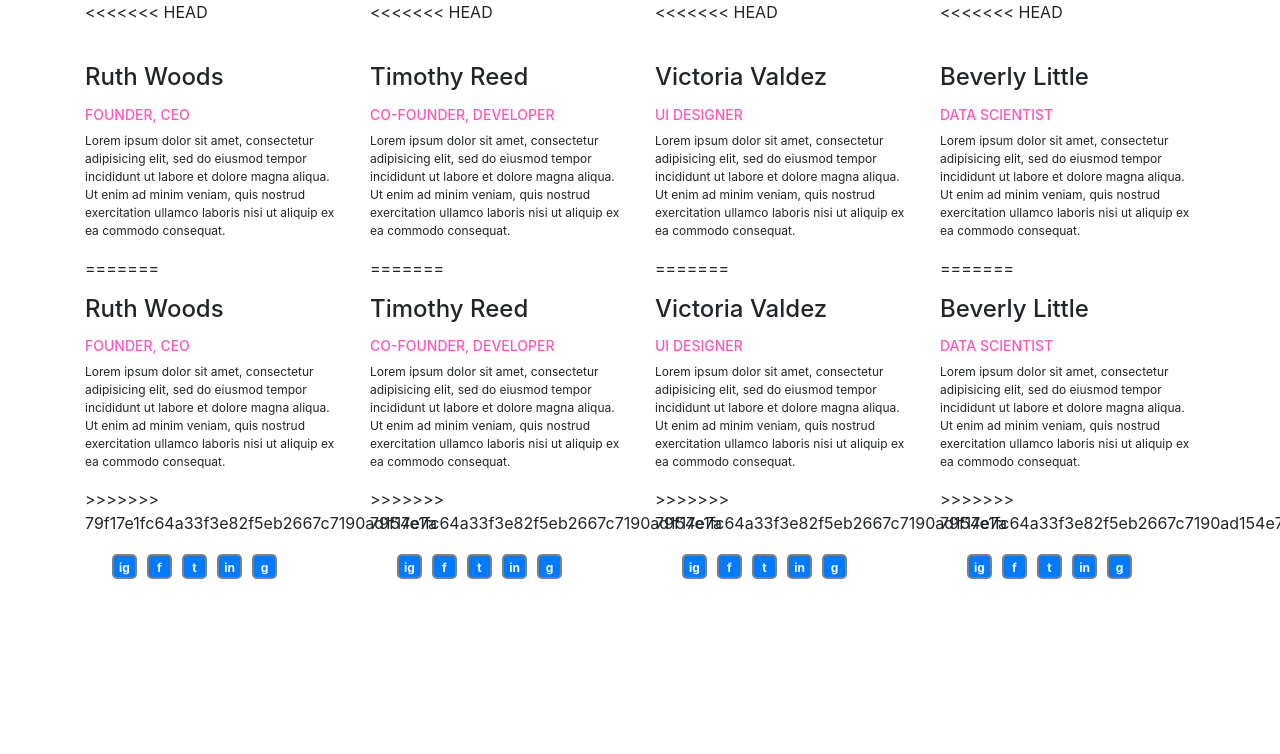
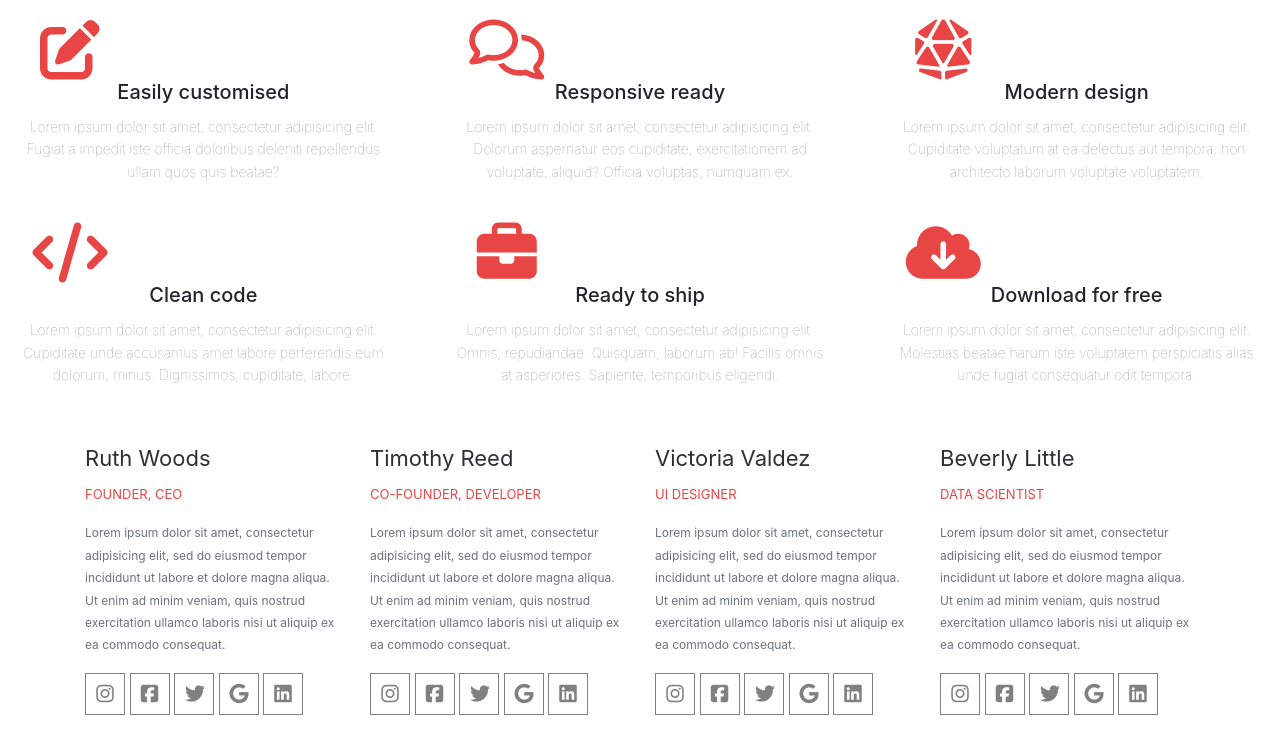
Before and after one commit to Abdulbosit-AiM/activebox-practice, a plain HTML site: page ActiveBox.html in a window 1280 px wide. Drawn offline with nearby package versions, Linux system fonts and the light colour scheme.

Commit message:
add temp changes

```diff
--- a/ActiveBox.html
+++ b/ActiveBox.html
@@ -10,17 +10,81 @@
     href="https://stackpath.bootstrapcdn.com/bootstrap/4.2.1/css/bootstrap.min.css"
     integrity="sha384-GJzZqFGwb1QTTN6wy59ffF1BuGJpLSa9DkKMp0DgiMDm4iYMj70gZWKYbI706tWS"
     crossorigin="anonymous">
-  <link rel="stylesheet"
-      href="btstyle.css">
-<style media="screen">
+  <link rel="stylesheet" href="btstyle.css">
+  <link rel="stylesheet" href="https://cdnjs.cloudflare.com/ajax/libs/font-awesome/4.7.0/css/font-awesome.min.css">
+  <script src="https://kit.fontawesome.com/f206fb5119.js" crossorigin="anonymous"></script>
+  <style media="screen">
 
   </style>
 </head>
 <body>
+<!-- Cards -->
+  <div class="row justify-content-center">
+    <div class="col-12 col-sm-6 col-md-4 col-lg-4 col-xl-4">
+      <div class="card border-0">
+        <div class="card-body">
+          <i class="fas fa-edit"></i>
+          <h5 class="card-title text-center">Easily customised</h5>
+          <p class="card-text text-center">Lorem ipsum dolor sit amet, consectetur adipisicing elit. Fugiat a impedit iste officia doloribus deleniti repellendus ullam quos quis beatae?</p>
+        </div>
+      </div>
+    </div>
+
+    <div class="col-12 col-sm-6 col-md-4 col-lg-4 col-xl-4">
+      <div class="card border-0">
+        <div class="card-body">
+          <i class="far fa-comments"></i>
+          <h5 class="card-title text-center">Responsive ready</h5>
+          <p class="card-text text-center">Lorem ipsum dolor sit amet, consectetur adipisicing elit. Dolorum aspernatur eos cupiditate, exercitationem ad voluptate, aliquid? Officia voluptas, numquam ex.</p>
+        </div>
+      </div>
+    </div>
+
+    <div class="col-12 col-sm-6 col-md-4 col-lg-4 col-xl-4">
+      <div class="card border-0">
+        <div class="card-body">
+          <i class="fas fa-dice-d20"></i>
+          <h5 class="card-title text-center">Modern design</h5>
+          <p class="card-text text-center">Lorem ipsum dolor sit amet, consectetur adipisicing elit. Cupiditate voluptatum at ea delectus aut tempora, non architecto laborum voluptate voluptatem.</p>
+        </div>
+      </div>
+    </div>
+
+    <div class="col-12 col-sm-6 col-md-4 col-lg-4 col-xl-4">
+      <div class="card border-0">
+        <div class="card-body">
+          <i class="fas fa-code"></i>
+          <h5 class="card-title text-center">Clean code</h5>
+          <p class="card-text text-center">Lorem ipsum dolor sit amet, consectetur adipisicing elit. Cupiditate unde accusamus amet labore perferendis eum dolorum, minus. Dignissimos, cupiditate, labore.</p>
+        </div>
+      </div>
+    </div>
+
+    <div class="col-12 col-sm-6 col-md-4 col-lg-4 col-xl-4">
+      <div class="card border-0">
+        <div class="card-body">
+          <i class="fas fa-briefcase"></i>
+          <h5 class="card-title text-center">Ready to ship</h5>
+          <p class="card-text text-center">Lorem ipsum dolor sit amet, consectetur adipisicing elit. Omnis, repudiandae. Quisquam, laborum ab! Facilis omnis at asperiores. Sapiente, temporibus eligendi.</p>
+        </div>
+      </div>
+    </div>
+
+    <div class="col-12 col-sm-6 col-md-4 col-lg-4 col-xl-4">
+      <div class="card border-0">
+        <div class="card-body">
+          <i class="fas fa-cloud-download-alt"></i>
+          <h5 class="card-title text-center">Download for free</h5>
+          <p class="card-text text-center">Lorem ipsum dolor sit amet, consectetur adipisicing elit. Molestias beatae harum iste voluptatem perspiciatis alias unde fugiat consequatur odit tempora.</p>
+        </div>
+      </div>
+    </div>
+  </div>
+<!--Team members  -->
   <div class="container">
     <div class="row justify-content-center">
       <div class="col-12 col-sm-12 col-md-6 col-lg-6 col-xl-3 ">
-<<<<<<< HEAD
+
         <div class="team1">
           <img class="picture" src="/home/aim/Documents/project_images/team-1.jpg" alt="">
           <h4 class="text">Ruth Woods</h4>
@@ -30,25 +94,17 @@
             quis nostrud exercitation ullamco laboris nisi ut aliquip ex ea commodo consequat.
           </p>
         </div>
-=======
-        <img class="picture" src="/home/aim/Documents/project_images/team-1.jpg" alt="">
-        <h4 class="text">Ruth Woods</h4>
-        <h5 class="rank">FOUNDER, CEO</h5>
-        <p class="description">Lorem ipsum dolor sit amet, consectetur adipisicing elit, sed do eiusmod
-          tempor incididunt ut labore et dolore magna aliqua. Ut enim ad minim veniam,
-          quis nostrud exercitation ullamco laboris nisi ut aliquip ex ea commodo consequat.
-        </p>
->>>>>>> 79f17e1fc64a33f3e82f5eb2667c7190ad154e7a
+
         <div class="link-group">
-          <div class="iglink"><a href="https://www.instagram.com">ig</a></div>
-          <div class="fblink"><a href="https://www.facebook.com">f</a></div>
-          <div class="twlink"><a href="https://www.twitter.com">t</a></div>
-          <div class="inlink"><a href="https://www.linkedin.com">in</a></div>
-          <div class="golink"><a href="https://mail.google.com">g</a></div>
+          <a href="https://www.instagram.com" class="fab fa-instagram"></a>
+          <a href="https://www.facebook.com" class="fab fa-facebook-square"></a>
+          <a href="https://www.twitter.com" class="fab fa-twitter"></a>
+          <a href="https://mail.google.com" class="fab fa-google"></a>
+          <a href="https://www.linkedin.com" class="fab fa-linkedin"></a>
         </div>
       </div>
       <div class="col-12 col-sm-12 col-md-6 col-lg-6 col-xl-3 ">
-<<<<<<< HEAD
+
         <div class="team2">
           <img class="picture" src="/home/aim/Documents/project_images/team-2.jpg" alt="">
           <h4 class="text">Timothy Reed</h4>
@@ -58,25 +114,16 @@
             quis nostrud exercitation ullamco laboris nisi ut aliquip ex ea commodo consequat.
           </p>
       </div>
-=======
-        <img class="picture" src="/home/aim/Documents/project_images/team-2.jpg" alt="">
-        <h4 class="text">Timothy Reed</h4>
-        <h5 class="rank">CO-FOUNDER, DEVELOPER</h5>
-        <p class="description">Lorem ipsum dolor sit amet, consectetur adipisicing elit, sed do eiusmod
-          tempor incididunt ut labore et dolore magna aliqua. Ut enim ad minim veniam,
-          quis nostrud exercitation ullamco laboris nisi ut aliquip ex ea commodo consequat.
-        </p>
->>>>>>> 79f17e1fc64a33f3e82f5eb2667c7190ad154e7a
-        <div class="link-group">
-          <div class="iglink"><a href="https://www.instagram.com">ig</a></div>
-          <div class="fblink"><a href="https://www.facebook.com">f</a></div>
-          <div class="twlink"><a href="https://www.twitter.com">t</a></div>
-          <div class="inlink"><a href="https://www.linkedin.com">in</a></div>
-          <div class="golink"><a href="https://mail.google.com">g</a></div>
-        </div>
+      <div class="link-group">
+        <a href="https://www.instagram.com" class="fab fa-instagram"></a>
+        <a href="https://www.facebook.com" class="fab fa-facebook-square"></a>
+        <a href="https://www.twitter.com" class="fab fa-twitter"></a>
+        <a href="https://mail.google.com" class="fab fa-google"></a>
+        <a href="https://www.linkedin.com" class="fab fa-linkedin"></a>
+      </div>
       </div>
       <div class="col-12 col-sm-12 col-md-6 col-lg-6 col-xl-3 ">
-<<<<<<< HEAD
+
         <div class="team3">
           <img class="picture" src="/home/aim/Documents/project_images/team-3.jpg" alt="">
           <h4 class="text">Victoria Valdez</h4>
@@ -86,25 +133,16 @@
             quis nostrud exercitation ullamco laboris nisi ut aliquip ex ea commodo consequat.
           </p>
         </div>
-=======
-        <img class="picture" src="/home/aim/Documents/project_images/team-3.jpg" alt="">
-        <h4 class="text">Victoria Valdez</h4>
-        <h5 class="rank">UI DESIGNER</h5>
-        <p class="description">Lorem ipsum dolor sit amet, consectetur adipisicing elit, sed do eiusmod
-          tempor incididunt ut labore et dolore magna aliqua. Ut enim ad minim veniam,
-          quis nostrud exercitation ullamco laboris nisi ut aliquip ex ea commodo consequat.
-        </p>
->>>>>>> 79f17e1fc64a33f3e82f5eb2667c7190ad154e7a
         <div class="link-group">
-          <div class="iglink"><a href="https://www.instagram.com">ig</a></div>
-          <div class="fblink"><a href="https://www.facebook.com">f</a></div>
-          <div class="twlink"><a href="https://www.twitter.com">t</a></div>
-          <div class="inlink"><a href="https://www.linkedin.com">in</a></div>
-          <div class="golink"><a href="https://mail.google.com">g</a></div>
+          <a href="https://www.instagram.com" class="fab fa-instagram"></a>
+          <a href="https://www.facebook.com" class="fab fa-facebook-square"></a>
+          <a href="https://www.twitter.com" class="fab fa-twitter"></a>
+          <a href="https://mail.google.com" class="fab fa-google"></a>
+          <a href="https://www.linkedin.com" class="fab fa-linkedin"></a>
         </div>
       </div>
       <div class="col-12 col-sm-12 col-md-6 col-lg-6 col-xl-3 ">
-<<<<<<< HEAD
+
         <div class="team4">
           <img class="picture" src="/home/aim/Documents/project_images/team-4.jpg" alt="">
           <h4 class="text">Beverly Little</h4>
@@ -114,25 +152,33 @@
             quis nostrud exercitation ullamco laboris nisi ut aliquip ex ea commodo consequat.
           </p>
       </div>
-=======
-        <img class="picture" src="/home/aim/Documents/project_images/team-4.jpg" alt="">
-        <h4 class="text">Beverly Little</h4>
-        <h5 class="rank">DATA SCIENTIST</h5>
-        <p class="description">Lorem ipsum dolor sit amet, consectetur adipisicing elit, sed do eiusmod
-          tempor incididunt ut labore et dolore magna aliqua. Ut enim ad minim veniam,
-          quis nostrud exercitation ullamco laboris nisi ut aliquip ex ea commodo consequat.
-        </p>
->>>>>>> 79f17e1fc64a33f3e82f5eb2667c7190ad154e7a
-        <div class="link-group">
-          <div class="iglink"><a href="https://www.instagram.com">ig</a></div>
-          <div class="fblink"><a href="https://www.facebook.com">f</a></div>
-          <div class="twlink"><a href="https://www.twitter.com">t</a></div>
-          <div class="inlink"><a href="https://www.linkedin.com">in</a></div>
-          <div class="golink"><a href="https://mail.google.com">g</a></div>
-        </div>
+      <div class="link-group">
+        <a href="https://www.instagram.com" class="fab fa-instagram"></a>
+        <a href="https://www.facebook.com" class="fab fa-facebook-square"></a>
+        <a href="https://www.twitter.com" class="fab fa-twitter"></a>
+        <a href="https://mail.google.com" class="fab fa-google"></a>
+        <a href="https://www.linkedin.com" class="fab fa-linkedin"></a>
+      </div>
       </div>
     </div>
   </div>
+
+
+
+
+
+
+
+
+
+
+
+
+
+
+
+  <script src="https://code.jquery.com/jquery-3.4.1.slim.min.js" integrity="sha384-J6qa4849blE2+poT4WnyKhv5vZF5SrPo0iEjwBvKU7imGFAV0wwj1yYfoRSJoZ+n" crossorigin="anonymous"></script>
+  <script src="https://cdn.jsdelivr.net/npm/popper.js@1.16.0/dist/umd/popper.min.js" integrity="sha384-Q6E9RHvbIyZFJoft+2mJbHaEWldlvI9IOYy5n3zV9zzTtmI3UksdQRVvoxMfooAo" crossorigin="anonymous"></script>
+  <script src="https://stackpath.bootstrapcdn.com/bootstrap/4.4.1/js/bootstrap.min.js" integrity="sha384-wfSDF2E50Y2D1uUdj0O3uMBJnjuUD4Ih7YwaYd1iqfktj0Uod8GCExl3Og8ifwB6" crossorigin="anonymous"></script>
 </body>
-
 </html>
--- a/btstyle.css
+++ b/btstyle.css
@@ -1,6 +1,22 @@
-h5 {
+.body {
+  font-family: "Raleway", sans-serif;
+  font-weight: 400;
+}
+h4, .text {
+  font-size: 22px;
+  color: #2d3033;
+  font-weight: 400;
+}
+p {
   font-size: 14px;
-  color: #ff55bb;
+  line-height: 22.4px;
+  color: #6c7279;
+}
+.rank {
+  font-size: 13px;
+  font-weight: 400;
+  margin-bottom: 20px;
+  color: #e84545;
 }
 .text {
   margin-top: 15px;
@@ -8,10 +24,6 @@ h5 {
 }
 .member {
   margin: 10px
-}
-.rank {
-  font-size: 14px;
-  color: #ff55bb;
 }
 .picture .text .rank {
   padding: 5px;
@@ -21,77 +33,69 @@ h5 {
   font-size: 12px;
   position: relative;
 }
-.link-group {
-  position: absolute;
-  border: none;
+.fab {
+  padding: 10px;
+  font-size: 20px;
+  width: 40px;
+  border: 1px solid grey;
+  text-align: center;
+  text-decoration: none;
+  background: white;
+  color: grey;
+}
+.fa-instagram:hover {
+  background: #125688;
   color: white;
-  padding: 10px 20px;
-  text-align: center;
-  display: flex;
-  font-size: 14px;
-  margin: 4px 2px;
-  cursor: pointer;
+  text-decoration: none;
 }
-.iglink {
-  background-color: #007bff;
-  width: 25px;
-  border: 2px solid grey;
-  border-radius: 5px;
-  margin: 5px;
-  cursor: pointer;
+.fa-facebook-square:hover {
+  background: #3B5998;
+  color: white;
+  text-decoration: none;
 }
-.fblink {
-  background-color: #007bff;
-  width: 25px;
-  border: 2px solid grey;
-  border-radius: 5px;
-  margin: 5px;
-  cursor: pointer;
+
+.fa-twitter:hover {
+  background: #55ACEE;
+  color: white;
+  text-decoration: none;
 }
-.twlink {
-  background-color: #007bff;
-  width: 25px;
-  border: 2px solid grey;
-  border-radius: 5px;
-  margin: 5px;
-  cursor: pointer;
+
+.fa-google:hover {
+  background: #dd4b39;
+  color: white;
+  text-decoration: none;
 }
-.inlink {
-  background-color: #007bff;
-  width: 25px;
-  border: 2px solid grey;
-  border-radius: 5px;
-  margin: 5px;
-  cursor: pointer;
+
+.fa-linkedin:hover {
+  background: #007bb5;
+  color: white;
+  text-decoration: none;
 }
-.golink {
-  background-color: #007bff;
-  width: 25px;
-  border: 2px solid grey;
-  border-radius: 5px;
-  margin: 5px;
-  cursor: pointer;
+.card-text {
+  font-weight: lighter;
+  opacity: 0.8;
 }
-a {
-  color: #fff;
-  font-size: 12px;
-  text-align: center;
-  margin: 5px;
-  text-decoration: none;
-  font-weight: bold;
+.fas, .far, .fa-edit, .fa-comments, .fa-dice-d20,
+.fa-code, .fa-briefcase, .fa-cloud-download-alt {
+  color: #e84545;
+  font-size: 60px;
 }
-.fblink:hover {
-  background-color: red;
+
+.fas:before {
+    content: "\e610";
+    text-align: center;
+    display: block;
+    width:100px;
 }
-.twlink:hover {
-  background-color: red;
+.fa-edit:before {
+    content: "\e610";
+    text-align: center;
+    display: block;
+    width:100px;
 }
-.inlink:hover {
-  background-color: red;
+.far:before {
+    content: "\e610";
+    text-align: center;
+    display: block;
+    width:100px;
 }
-.iglink:hover {
-  background-color: red;
-}
-.golink:hover {
-  background-color: red;
-}
```
